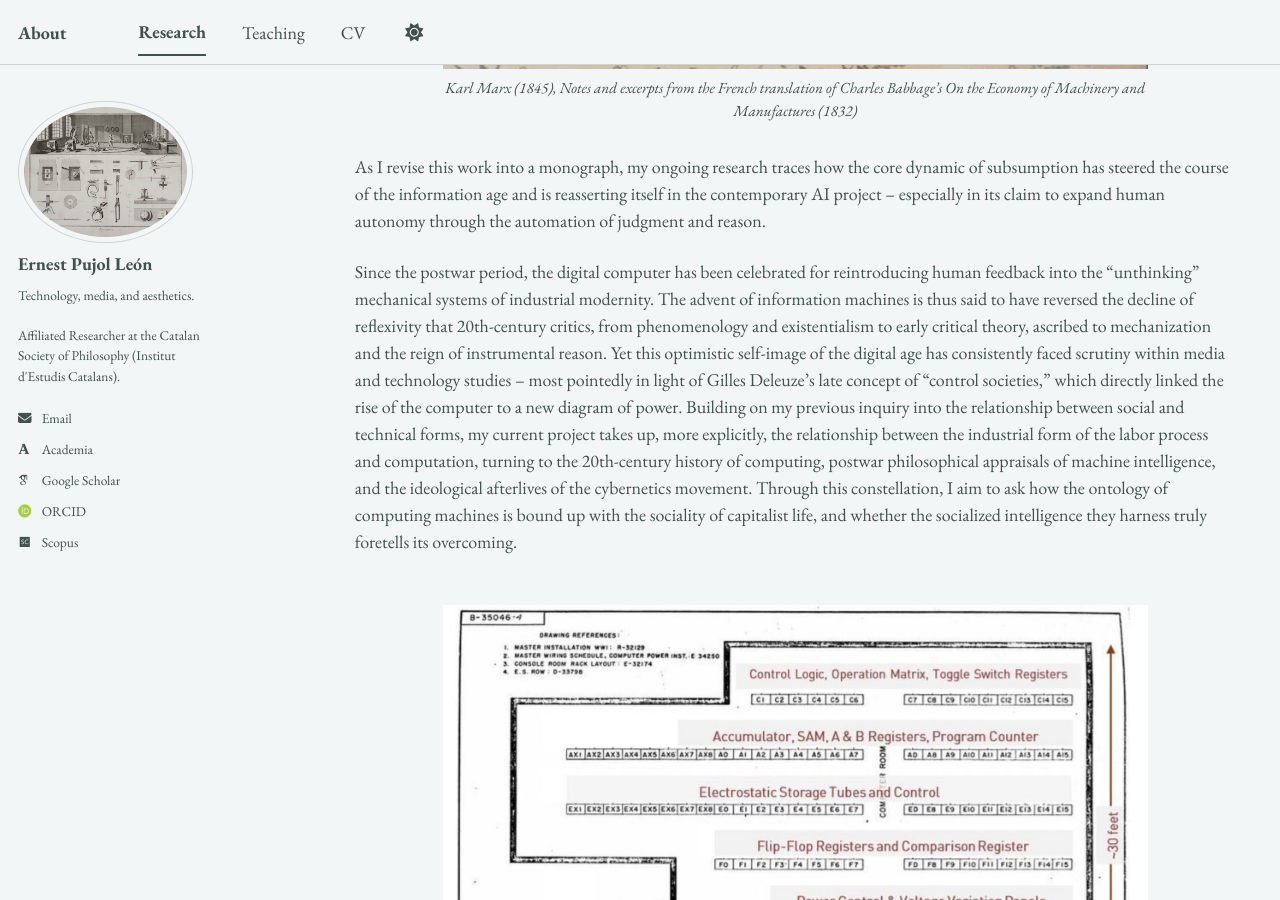
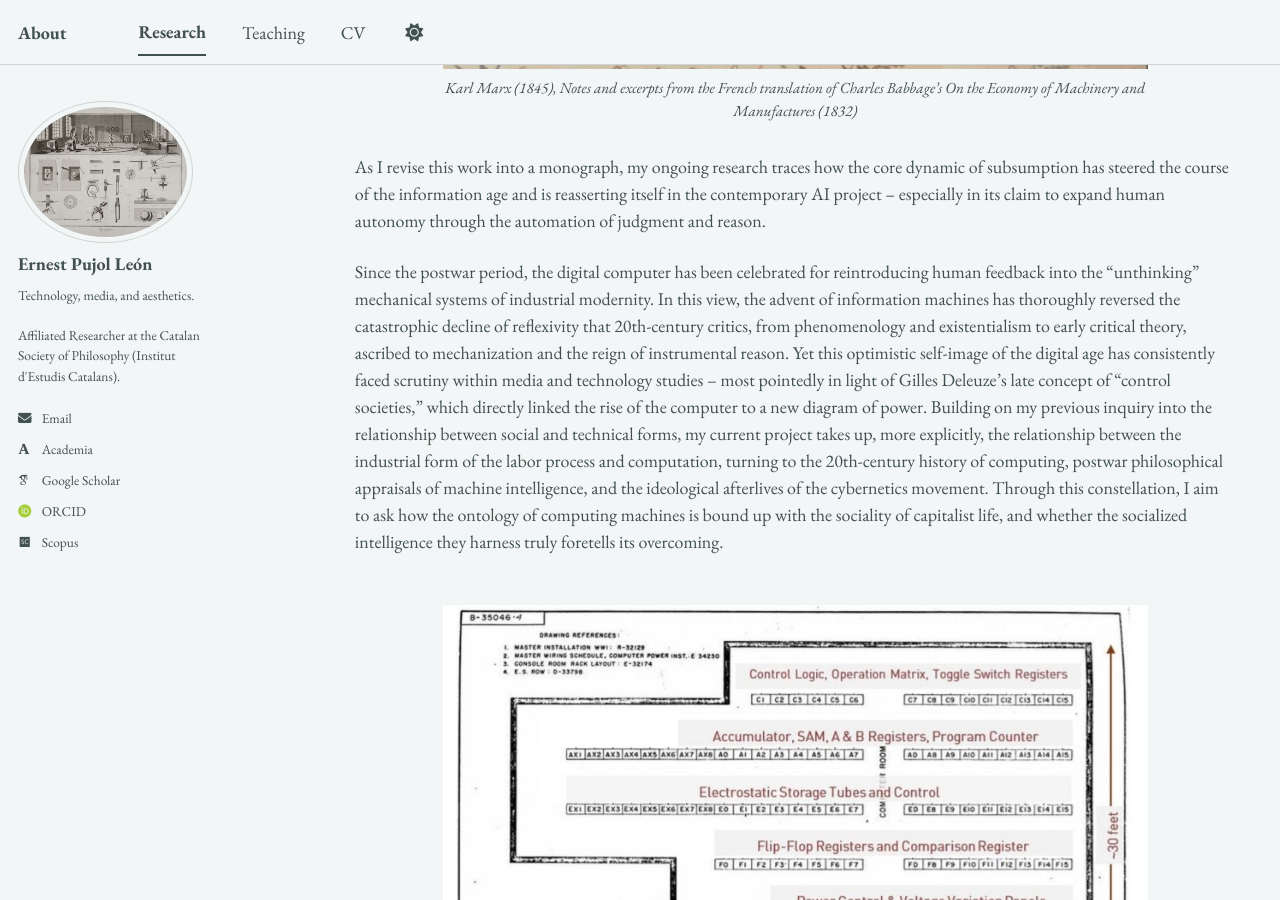
Before and after one commit to epujol90/epujol90.github.io, a Jekyll site: the page built from _pages/research.md, in a window 1280 px wide and 900 px high, scrolled down 1560 px. Built offline with Jekyll 4.4.1, drawn with Linux system fonts in a browser that asks for light colours; some web fonts are replaced; a script bundle is joined from its source files by our own code; library files that are not in the unit come from our copies.

Commit message:
Update research.md

```diff
--- a/_pages/research.md
+++ b/_pages/research.md
@@ -27,7 +27,7 @@ My doctoral work centered on the _longue durée_ of industrial modernity and wha
 
 As I revise this work into a monograph, my ongoing research traces how the core dynamic of subsumption has steered the course of the information age and is reasserting itself in the contemporary AI project -- especially in its claim to expand human autonomy through the automation of judgment and reason.
 
-Since the postwar period, the digital computer has been celebrated for reintroducing human feedback into the "unthinking" mechanical systems of industrial modernity. The advent of information machines is thus said to have reversed the decline of reflexivity that 20th-century critics, from phenomenology and existentialism to early critical theory, ascribed to mechanization and the reign of instrumental reason. Yet this optimistic self-image of the digital age has consistently faced scrutiny within media and technology studies -- most pointedly in light of Gilles Deleuze's late concept of “control societies," which directly linked the rise of the computer to a new diagram of power. Building on my previous inquiry into the relationship between social and technical forms, my current project takes up, more explicitly, the relationship between the industrial form of the labor process and computation, turning to the 20th-century history of computing, postwar philosophical appraisals of machine intelligence, and the ideological afterlives of the cybernetics movement. Through this constellation, I aim to ask how the ontology of computing machines is bound up with the sociality of capitalist life, and whether the socialized intelligence they harness truly foretells its overcoming.
+Since the postwar period, the digital computer has been celebrated for reintroducing human feedback into the "unthinking" mechanical systems of industrial modernity. In this view, the advent of information machines has thoroughly reversed the catastrophic decline of reflexivity that 20th-century critics, from phenomenology and existentialism to early critical theory, ascribed to mechanization and the reign of instrumental reason. Yet this optimistic self-image of the digital age has consistently faced scrutiny within media and technology studies -- most pointedly in light of Gilles Deleuze's late concept of “control societies," which directly linked the rise of the computer to a new diagram of power. Building on my previous inquiry into the relationship between social and technical forms, my current project takes up, more explicitly, the relationship between the industrial form of the labor process and computation, turning to the 20th-century history of computing, postwar philosophical appraisals of machine intelligence, and the ideological afterlives of the cybernetics movement. Through this constellation, I aim to ask how the ontology of computing machines is bound up with the sociality of capitalist life, and whether the socialized intelligence they harness truly foretells its overcoming.
 <br>
 <br>
 
```
